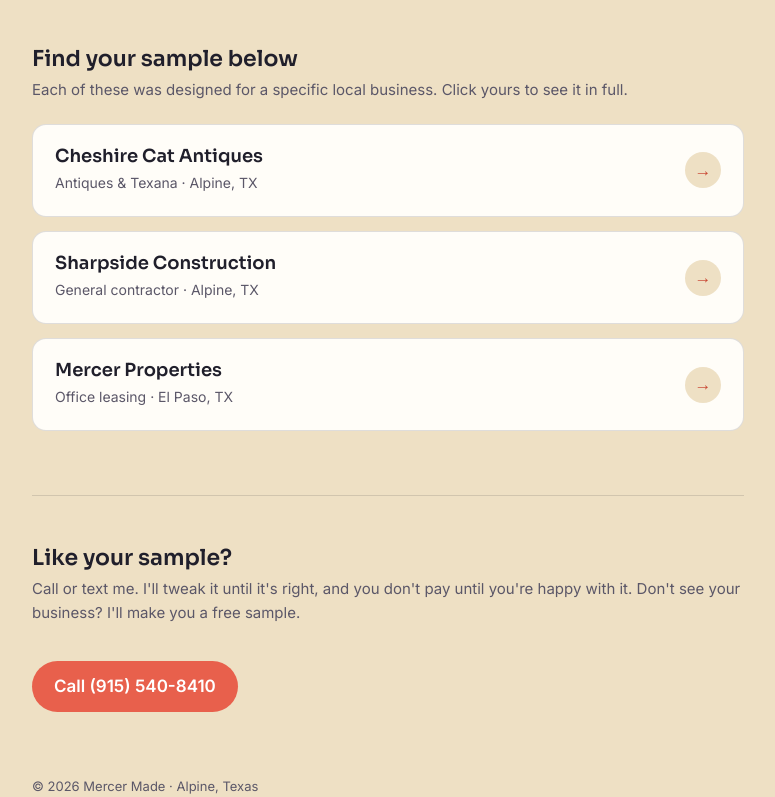
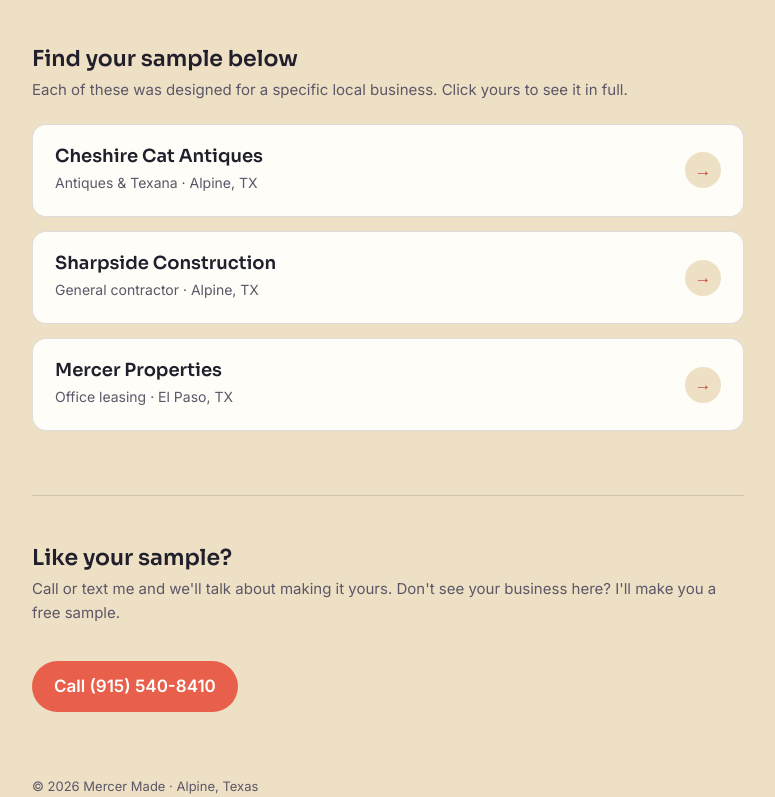
Before and after one commit to MercerF67/MercerMade, a plain HTML site: page index.html in a window 1280 px wide. Shown: the part 421-1218 px from the top of the page, without its empty margins (252-1027 px from the left). Drawn offline with Linux system fonts and the light colour scheme.

Commit message:
Contact copy

```diff
--- a/index.html
+++ b/index.html
@@ -75,7 +75,7 @@
 
   <section class="contact" id="contact">
     <h2>Like your sample?</h2>
-    <p class="sub">Call or text me. I'll tweak it until it's right, and you don't pay until you're happy with it. Don't see your business? I'll make you a free sample.</p>
+    <p class="sub">Call or text me and we'll talk about making it yours. Don't see your business here? I'll make you a free sample.</p>
     <a class="btn" href="tel:+19155408410">Call (915) 540-8410</a>
   </section>
 </main>
```
